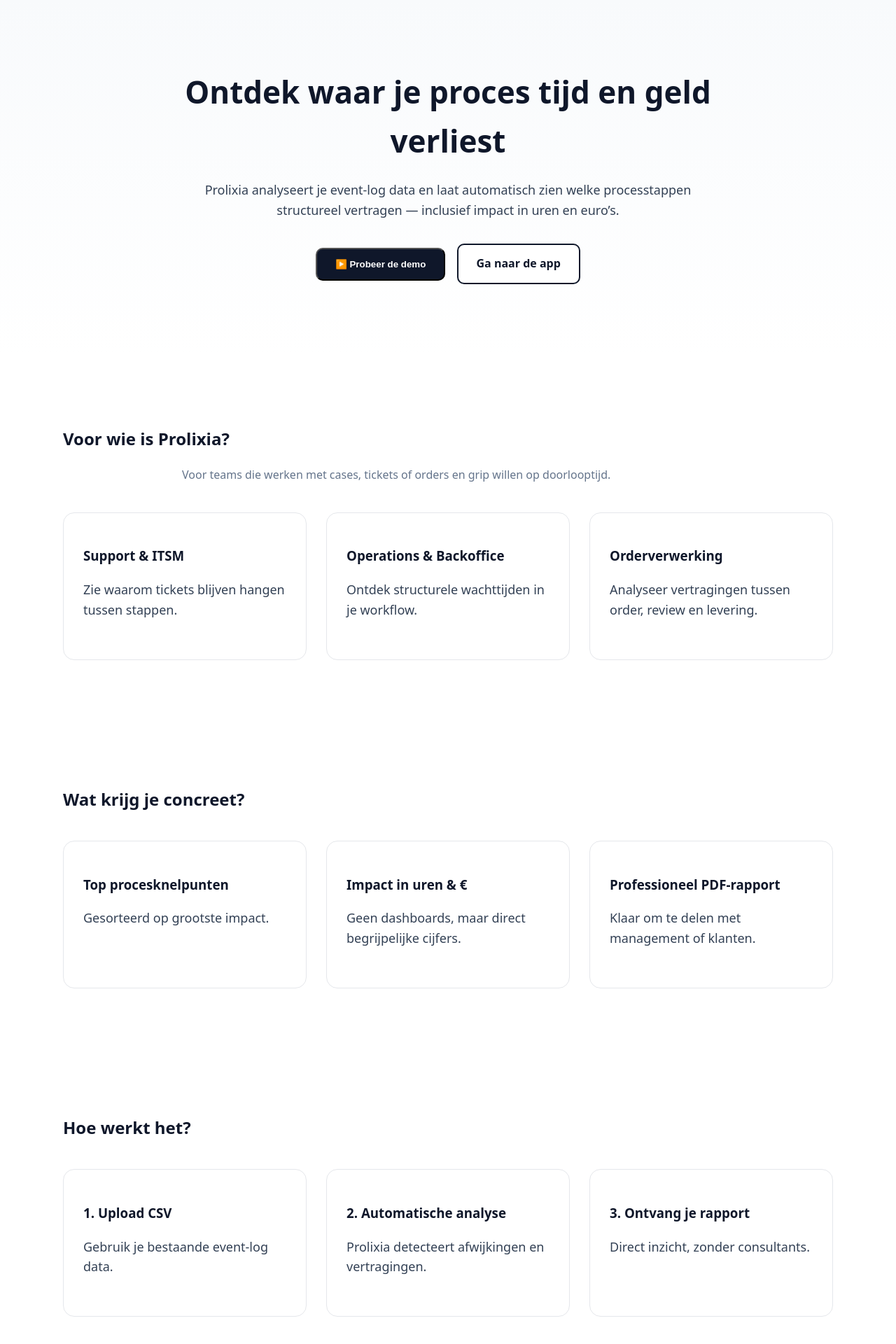
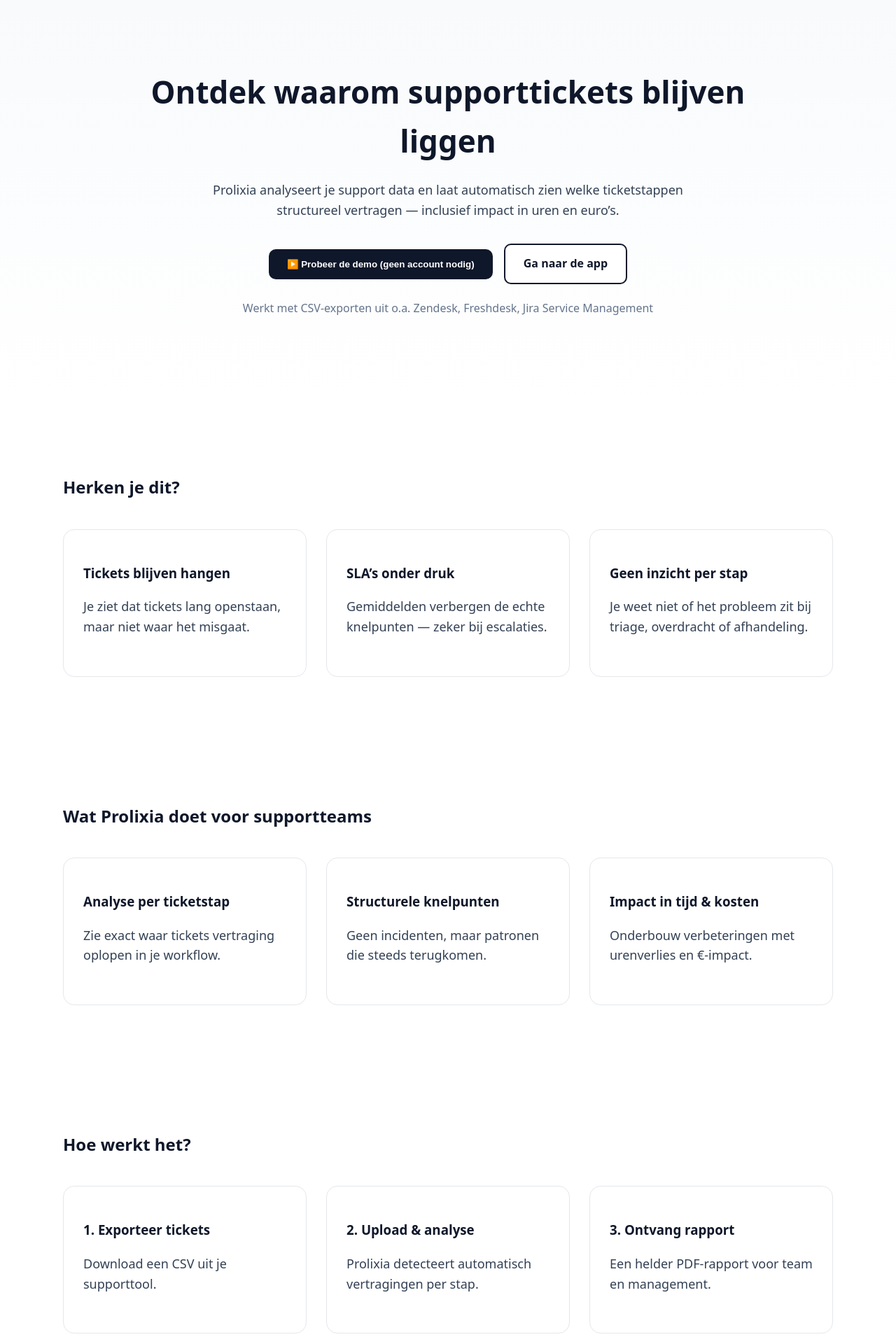
Before and after one commit to Aboe1/process-detector, a FastAPI app: template templates/landing.html in a window 1280 px wide. Shown: the top 1920 px of the page at 70% size. Run offline with FastAPI, Linux system fonts and the light colour scheme; the template is opened without the code that fills it, so the values that code supplies are empty.

Commit message:
Support-focused landing + Prolixia email + app updates

```diff
--- a/app.py
+++ b/app.py
@@ -1,11 +1,18 @@
-# === PROCESS DETECTOR – SAAS APP ===
+# === PROLIXIA – PROCESS DETECTOR (Demo + PDF + HTML email) ===
 
 from fastapi import FastAPI, UploadFile, File, HTTPException, Form
-from fastapi.responses import HTMLResponse, FileResponse, RedirectResponse
+from fastapi.responses import HTMLResponse, FileResponse, RedirectResponse, JSONResponse
 from fastapi.templating import Jinja2Templates
 from starlette.requests import Request
 
-import os, json, hmac, hashlib, subprocess, sys, shutil, smtplib
+import os
+import json
+import hmac
+import hashlib
+import subprocess
+import sys
+import shutil
+import smtplib
 from email.message import EmailMessage
 from datetime import datetime, timezone
 from pathlib import Path
@@ -13,9 +20,9 @@
 from jinja2 import Environment, FileSystemLoader, select_autoescape
 import stripe
 
-# ========== APP ==========
-app = FastAPI(title="Process Detector")
+app = FastAPI(title="Prolixia – Process Detector")
 
+# ========== PATHS ==========
 BASE_DIR = Path(__file__).resolve().parent
 UPLOAD_DIR = BASE_DIR / "uploads"
 DATA_DIR = BASE_DIR / "data"
@@ -27,13 +34,22 @@
 templates = Jinja2Templates(directory=str(TEMPLATES_DIR))
 
 # ========== CONFIG ==========
+BASE_URL = os.getenv("BASE_URL", "http://127.0.0.1:8000")
+TOKEN_SIGNING_SECRET = os.getenv("TOKEN_SIGNING_SECRET", "change-me")
+DEV_MODE = os.getenv("DEV_MODE") == "true"
+
+# Stripe (optioneel: kan leeg zijn als je alleen demo test)
 STRIPE_SECRET_KEY = os.getenv("STRIPE_SECRET_KEY")
 STRIPE_PRICE_BASIC = os.getenv("STRIPE_PRICE_BASIC")
 STRIPE_PRICE_PRO = os.getenv("STRIPE_PRICE_PRO")
+if STRIPE_SECRET_KEY:
+    stripe.api_key = STRIPE_SECRET_KEY
 
-BASE_URL = os.getenv("BASE_URL", "http://127.0.0.1:8000")
-TOKEN_SIGNING_SECRET = os.getenv("TOKEN_SIGNING_SECRET", "change-me")
-DEV_MODE = os.getenv("DEV_MODE") == "true"
+TENANTS_FILE = DATA_DIR / "tenants.json"
+
+# Demo
+DEMO_CSV = UPLOAD_DIR / "demo.csv"
+DEMO_RATE = 60
 
 # SMTP (Strato)
 SMTP_HOST = os.getenv("SMTP_HOST")
@@ -42,70 +58,64 @@
 SMTP_PASS = os.getenv("SMTP_PASS")
 MAIL_FROM = os.getenv("MAIL_FROM", SMTP_USER)
 
-stripe.api_key = STRIPE_SECRET_KEY
-
-TENANTS_FILE = DATA_DIR / "tenants.json"
-
-DEMO_CSV = UPLOAD_DIR / "demo.csv"
-DEMO_RATE = 60
 
 # ========== HELPERS ==========
-def load_tenants():
+def load_tenants() -> dict:
     if TENANTS_FILE.exists():
-        return json.loads(TENANTS_FILE.read_text())
+        try:
+            return json.loads(TENANTS_FILE.read_text(encoding="utf-8"))
+        except Exception:
+            return {}
     return {}
 
-def save_tenants(data):
-    TENANTS_FILE.write_text(json.dumps(data, indent=2))
-
-def sign(email: str):
-    sig = hmac.new(
-        TOKEN_SIGNING_SECRET.encode(),
-        email.encode(),
-        hashlib.sha256
-    ).hexdigest()
+def sign(email: str) -> str:
+    sig = hmac.new(TOKEN_SIGNING_SECRET.encode(), email.encode(), hashlib.sha256).hexdigest()
     return f"{email}.{sig}"
 
-def verify(token: str | None):
+def verify(token: str | None) -> str | None:
     if not token or "." not in token:
         return None
     email, sig = token.rsplit(".", 1)
-    check = hmac.new(
-        TOKEN_SIGNING_SECRET.encode(),
-        email.encode(),
-        hashlib.sha256
-    ).hexdigest()
+    check = hmac.new(TOKEN_SIGNING_SECRET.encode(), email.encode(), hashlib.sha256).hexdigest()
     return email if hmac.compare_digest(sig, check) else None
 
-def get_user(request: Request):
+def get_user(request: Request) -> str | None:
     return verify(request.cookies.get("pd_token"))
 
-def is_active(email: str | None):
-    return load_tenants().get(email, {}).get("active", False)
+def is_active(email: str | None) -> bool:
+    if not email:
+        return False
+    return bool(load_tenants().get(email, {}).get("active", False))
+
 
 # ========== EMAIL ==========
-def send_pdf_email(to_email: str, pdf_path: Path):
+def send_pdf_email(to_email: str, pdf_path: Path) -> None:
+    # If SMTP not configured, do nothing
     if not all([SMTP_HOST, SMTP_PORT, SMTP_USER, SMTP_PASS, MAIL_FROM]):
         return
 
     env = Environment(
-        loader=FileSystemLoader(TEMPLATES_DIR),
-        autoescape=select_autoescape(["html"])
+        loader=FileSystemLoader(str(TEMPLATES_DIR)),
+        autoescape=select_autoescape(["html", "xml"])
     )
     template = env.get_template("email_report.html")
     html_content = template.render(email=to_email)
 
     msg = EmailMessage()
-    msg["Subject"] = "Je Process Detector rapport"
+    msg["Subject"] = "Je Prolixia rapport (Support analyse)"
     msg["From"] = MAIL_FROM
     msg["To"] = to_email
 
+    # plain text fallback
     msg.set_content(
-        "Je Process Detector rapport is gegenereerd.\n"
+        "Je Prolixia rapport is gegenereerd.\n"
         "Bekijk de bijlage voor het PDF-rapport."
     )
+
+    # HTML version
     msg.add_alternative(html_content, subtype="html")
 
+    # Attach PDF
     with open(pdf_path, "rb") as f:
         msg.add_attachment(
             f.read(),
@@ -120,9 +130,16 @@
             server.login(SMTP_USER, SMTP_PASS)
             server.send_message(msg)
     except Exception as e:
+        # For debugging in Render logs
         print("SMTP ERROR:", e)
 
+
 # ========== ROUTES ==========
+@app.get("/landing", response_class=HTMLResponse)
+def landing(request: Request):
+    return templates.TemplateResponse("landing.html", {"request": request})
+
+
 @app.get("/", response_class=HTMLResponse)
 def home(request: Request):
     email = get_user(request)
@@ -137,14 +154,15 @@
         "demo_used": request.cookies.get("pd_demo_used") == "true"
     })
 
-# ========== DEMO ==========
+
 @app.post("/demo")
 async def demo(request: Request):
+    # Allow unlimited demo in DEV_MODE, otherwise 1x per browser
     if not DEV_MODE and request.cookies.get("pd_demo_used") == "true":
         raise HTTPException(status_code=403, detail="Demo al gebruikt")
 
     if not DEMO_CSV.exists():
-        raise HTTPException(status_code=500, detail="Demo CSV ontbreekt")
+        raise HTTPException(status_code=500, detail="Demo CSV ontbreekt. Voeg uploads/demo.csv toe aan je repo.")
 
     shutil.copyfile(DEMO_CSV, UPLOAD_DIR / "events.csv")
     pdf_name = "process_report_demo.pdf"
@@ -154,18 +172,12 @@
         check=True
     )
 
-    resp = RedirectResponse(
-        f"/download/{pdf_name}",
-        status_code=303  # 🔑 FIX: force GET after POST
-    )
-    resp.set_cookie(
-        "pd_demo_used",
-        "true",
-        max_age=60 * 60 * 24 * 365
-    )
+    # Important: 303 forces GET after POST (prevents Method Not Allowed)
+    resp = RedirectResponse(f"/download/{pdf_name}", status_code=303)
+    resp.set_cookie("pd_demo_used", "true", max_age=60 * 60 * 24 * 365)
     return resp
 
-# ========== UPLOAD ==========
+
 @app.post("/upload")
 async def upload(
     request: Request,
@@ -187,18 +199,16 @@
     )
 
     pdf_path = UPLOAD_DIR / pdf_name
+
+    # Send email (non-blocking errors)
     send_pdf_email(email, pdf_path)
 
-    return {"filename": pdf_name}
+    return JSONResponse({"filename": pdf_name})
 
-# ========== DOWNLOAD ==========
+
 @app.get("/download/{filename}")
 def download(filename: str):
     path = UPLOAD_DIR / filename
     if not path.exists():
         raise HTTPException(status_code=404, detail="Bestand niet gevonden")
-    return FileResponse(
-        path,
-        media_type="application/pdf",
-        filename=filename
-    )
+    return FileResponse(path, media_type="application/pdf", filename=filename)
--- a/templates/landing.html
+++ b/templates/landing.html
@@ -3,7 +3,7 @@
 <head>
   <meta charset="UTF-8" />
   <meta name="viewport" content="width=device-width, initial-scale=1" />
-  <title>Prolixia – Ontdek waar je proces vastloopt</title>
+  <title>Prolixia – Waarom blijven supporttickets liggen?</title>
   <style>
     body {
       font-family: system-ui, -apple-system, Segoe UI, Roboto, Arial, sans-serif;
@@ -33,8 +33,10 @@
       padding: 14px 26px;
       border-radius: 10px;
       text-decoration: none;
-      font-weight: 700;
+      font-weight: 800;
       margin: 6px;
+      cursor: pointer;
+      border: 0;
     }
     .btn-primary {
       background: #0f172a;
@@ -72,60 +74,61 @@
       text-align: center;
       color: #64748b;
     }
+    a { color: #0f172a; }
   </style>
 </head>
 <body>
 
 <header>
-  <h1>Ontdek waar je proces tijd en geld verliest</h1>
+  <h1>Ontdek waarom supporttickets blijven liggen</h1>
   <p>
-    Prolixia analyseert je event-log data en laat automatisch zien
-    welke processtappen structureel vertragen — inclusief impact in uren en euro’s.
+    Prolixia analyseert je support data en laat automatisch zien welke ticketstappen
+    structureel vertragen — inclusief impact in uren en euro’s.
   </p>
 
   <form method="post" action="/demo" style="display:inline;">
-    <button class="btn btn-primary">▶️ Probeer de demo</button>
+    <button class="btn btn-primary">▶️ Probeer de demo (geen account nodig)</button>
   </form>
 
   <a href="/" class="btn btn-secondary">Ga naar de app</a>
+
+  <p class="muted" style="margin-top:16px;">
+    Werkt met CSV-exporten uit o.a. Zendesk, Freshdesk, Jira Service Management
+  </p>
 </header>
 
 <section>
-  <h2>Voor wie is Prolixia?</h2>
-  <p class="muted">
-    Voor teams die werken met cases, tickets of orders en grip willen op doorlooptijd.
-  </p>
-
+  <h2>Herken je dit?</h2>
   <div class="grid">
     <div class="card">
-      <h3>Support & ITSM</h3>
-      <p>Zie waarom tickets blijven hangen tussen stappen.</p>
+      <h3>Tickets blijven hangen</h3>
+      <p>Je ziet dat tickets lang openstaan, maar niet waar het misgaat.</p>
     </div>
     <div class="card">
-      <h3>Operations & Backoffice</h3>
-      <p>Ontdek structurele wachttijden in je workflow.</p>
+      <h3>SLA’s onder druk</h3>
+      <p>Gemiddelden verbergen de echte knelpunten — zeker bij escalaties.</p>
     </div>
     <div class="card">
-      <h3>Orderverwerking</h3>
-      <p>Analyseer vertragingen tussen order, review en levering.</p>
+      <h3>Geen inzicht per stap</h3>
+      <p>Je weet niet of het probleem zit bij triage, overdracht of afhandeling.</p>
     </div>
   </div>
 </section>
 
 <section>
-  <h2>Wat krijg je concreet?</h2>
+  <h2>Wat Prolixia doet voor supportteams</h2>
   <div class="grid">
     <div class="card">
-      <h3>Top procesknelpunten</h3>
-      <p>Gesorteerd op grootste impact.</p>
+      <h3>Analyse per ticketstap</h3>
+      <p>Zie exact waar tickets vertraging oplopen in je workflow.</p>
     </div>
     <div class="card">
-      <h3>Impact in uren & €</h3>
-      <p>Geen dashboards, maar direct begrijpelijke cijfers.</p>
+      <h3>Structurele knelpunten</h3>
+      <p>Geen incidenten, maar patronen die steeds terugkomen.</p>
     </div>
     <div class="card">
-      <h3>Professioneel PDF-rapport</h3>
-      <p>Klaar om te delen met management of klanten.</p>
+      <h3>Impact in tijd & kosten</h3>
+      <p>Onderbouw verbeteringen met urenverlies en €-impact.</p>
     </div>
   </div>
 </section>
@@ -134,16 +137,16 @@
   <h2>Hoe werkt het?</h2>
   <div class="grid">
     <div class="card">
-      <h3>1. Upload CSV</h3>
-      <p>Gebruik je bestaande event-log data.</p>
+      <h3>1. Exporteer tickets</h3>
+      <p>Download een CSV uit je supporttool.</p>
     </div>
     <div class="card">
-      <h3>2. Automatische analyse</h3>
-      <p>Prolixia detecteert afwijkingen en vertragingen.</p>
+      <h3>2. Upload & analyse</h3>
+      <p>Prolixia detecteert automatisch vertragingen per stap.</p>
     </div>
     <div class="card">
-      <h3>3. Ontvang je rapport</h3>
-      <p>Direct inzicht, zonder consultants.</p>
+      <h3>3. Ontvang rapport</h3>
+      <p>Een helder PDF-rapport voor team en management.</p>
     </div>
   </div>
 </section>
@@ -154,27 +157,48 @@
     <div class="card">
       <h3>Basic</h3>
       <p><strong>€19 / maand</strong></p>
-      <p class="muted">Voor kleine teams en eerste inzichten.</p>
+      <p class="muted">Voor kleine supportteams en eerste inzichten.</p>
     </div>
     <div class="card">
       <h3>Pro</h3>
       <p><strong>€49 / maand</strong></p>
-      <p class="muted">€-impact, historie en vergelijken.</p>
+      <p class="muted">€-impact, historie en vergelijken (voor teamleads).</p>
+    </div>
+  </div>
+</section>
+
+<section>
+  <h2>Veelgestelde vragen</h2>
+  <div class="grid">
+    <div class="card">
+      <h3>Is mijn data veilig?</h3>
+      <p>Ja. Je upload wordt alleen gebruikt voor analyse en niet gedeeld.</p>
+    </div>
+    <div class="card">
+      <h3>Moet ik iets installeren?</h3>
+      <p>Nee. Prolixia werkt volledig in de browser.</p>
+    </div>
+    <div class="card">
+      <h3>Met welke tools werkt dit?</h3>
+      <p>Met iedere supporttool die tickets als CSV kan exporteren.</p>
+    </div>
+    <div class="card">
+      <h3>Kan ik eerst proberen?</h3>
+      <p>Ja, gebruik de demo — geen account of betaling nodig.</p>
     </div>
   </div>
 </section>
 
 <section style="text-align:center;">
-  <h2>Klaar om inzicht te krijgen?</h2>
-  <p class="muted">Probeer de demo of start direct met je eigen data.</p>
-
+  <h2>Krijg grip op je ticketdoorlooptijd</h2>
+  <p class="muted">Ontdek binnen 1 minuut waar je supportproces vastloopt.</p>
   <form method="post" action="/demo" style="display:inline;">
-    <button class="btn btn-primary">▶️ Start demo</button>
+    <button class="btn btn-primary">▶️ Start demo voor supportteams</button>
   </form>
 </section>
 
 <footer>
-  © Prolixia • Process Intelligence
+  © Prolixia • Support Process Intelligence • <a href="/">App</a>
 </footer>
 
 </body>
```
Also changed, not shown: templates/email_report.html (added, +57 -0 lines), templates/index.html (+47 -18 lines).
